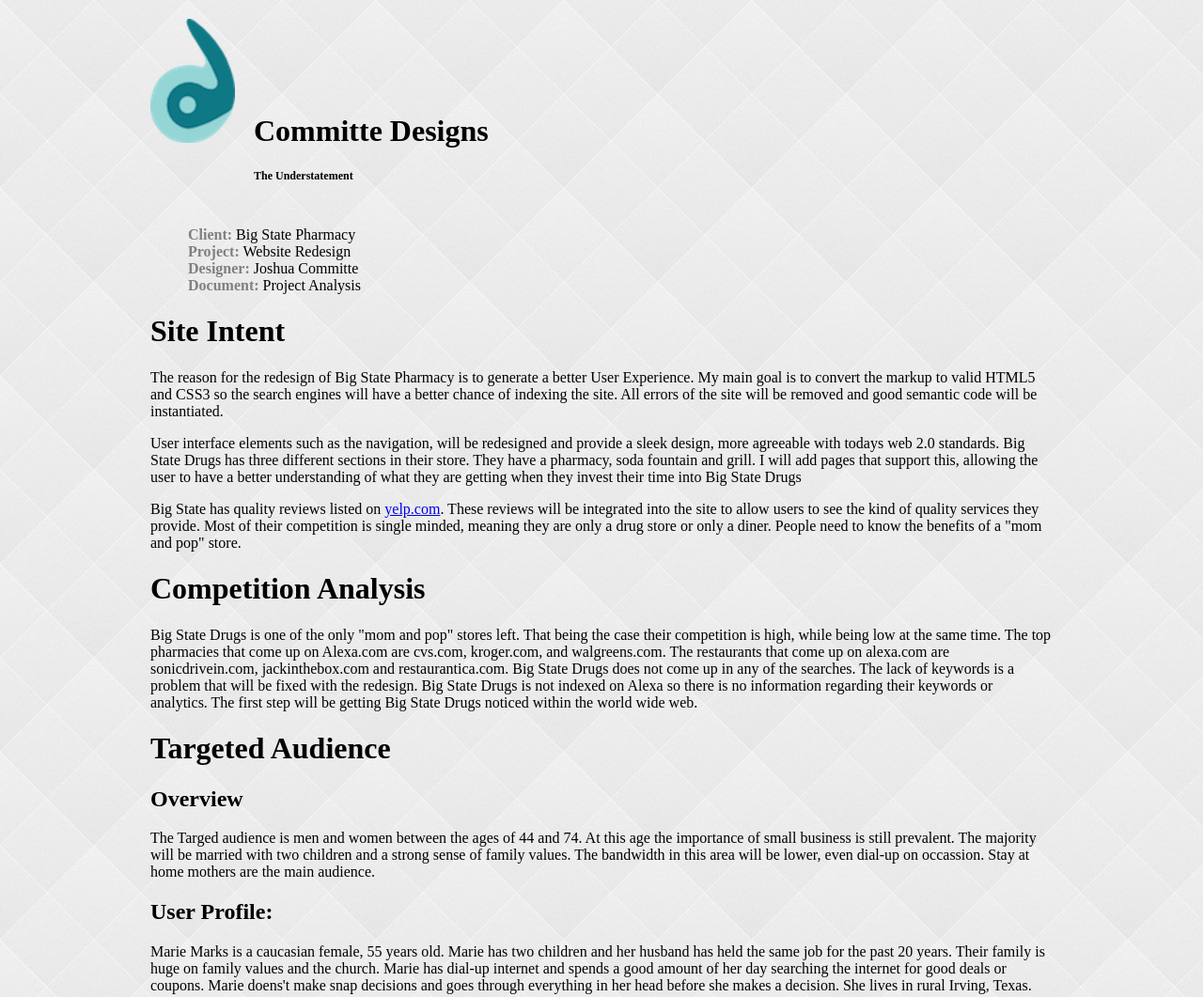
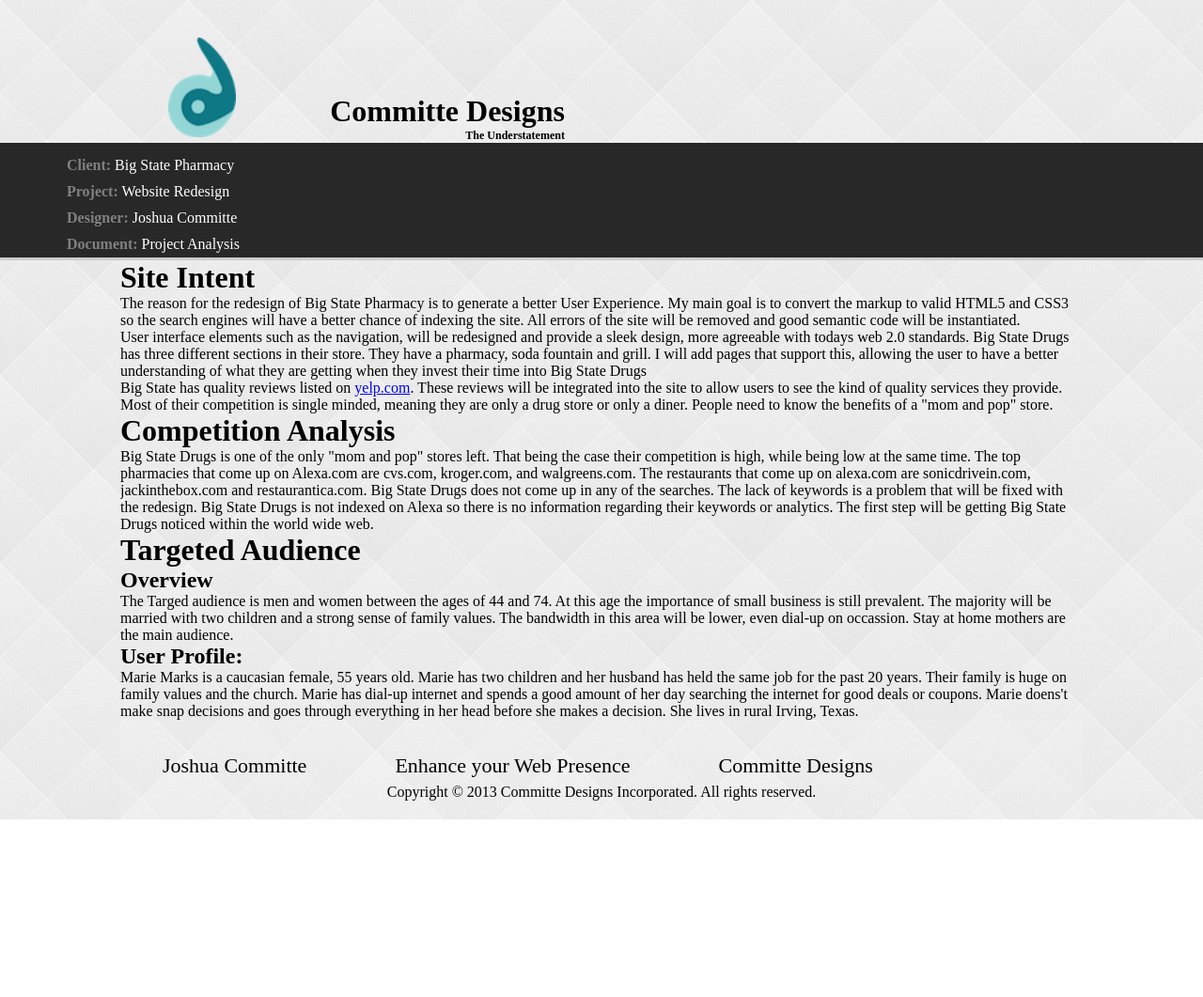
Before and after one commit to jocommitte/1303WSPSite, a plain HTML site: page activities/projectAnalysis.html in a window 1280 px wide. Shown: the top 1061 px of the page at 94% size. After the commit the page ends 872 px from the top, so only its background shows below. Drawn offline with Linux system fonts and the light colour scheme.

Commit message:
project analysis 5:07pm

```diff
--- a/activities/css/main.css
+++ b/activities/css/main.css
@@ -20,7 +20,9 @@
 #logo {
 	float: left;
 	margin-right: 20px;
-	padding: 20px 0 15px;
+	margin-top:100px;
+
+
 }
 .logo_img {
 	overflow: hidden;
@@ -29,11 +31,13 @@
 #brand_name {
 	float: left;
 	text-align: left;
-	margin-top: 100px;
+	margin-top: 0px;
 }
 #brand_name > h2 {
 	font-size: 12px;
 	margin-bottom:30px;
+	padding-bottom:50px;
+	clear:both;
 }
 #wrapper {
 	width: 960px;
@@ -59,6 +63,7 @@
 	height: auto;
 	margin: 0 auto;
 	padding-top: 40px;
+	padding-bottom:20px;
 	background-color: rgba(250, 250, 250, .1);
 }
 
--- a/activities/main.css
+++ b/activities/main.css
@@ -1,9 +1,17 @@
+
+
+* {
+	margin:0;
+	padding:0;
+}
 body {
 	margin: 0;
 	padding: 0;
 	width:100%;
 	background: url('images/diamond2.png') top left;
 	height: 100%;
+		background-color:rgba(255, 255, 255, .3);
+
 }
 header {
 	width: 100%;
@@ -11,36 +19,55 @@
 	padding: 0;
 }
 .universal_wrap {
-	width: 960px;
+	width: 80%;
 	margin: 0 auto;
 	overflow: hidden;
-	text-align: center;
 }
 
 #logo {
 	float: left;
-	margin-right: 20px;
-	padding: 20px 0 15px;
+	margin-right:-.5em;
+	margin-top:40px;
+
+
 }
 .logo_img {
 	overflow: hidden;
-	width: 90px;
+	width: 40%;
+
 }
 #brand_name {
 	float: left;
-	text-align: left;
+	text-align: right;
 	margin-top: 100px;
 }
 #brand_name > h2 {
 	font-size: 12px;
-	margin-bottom:30px;
+
 }
 #wrapper {
-	width: 960px;
+	width: 90%;
 	margin:0 auto;
+	overflow:hidden;
 }
-section > ul {
+.info{
+	margin: 0;
+	width: 100%;
+	height: 100%;
+	background-color: #282828;
+	border-bottom: 3px solid #cccccc;
+	padding-top: 10px;
+	padding-left: 1em;
+}
+.info > ul {
 	list-style-type: none;
+	margin-left:50px;
+	color:white;
+
+
+}
+.info >ul>li {
+	padding:5px;
 }
 b {
 	color: gray;
@@ -59,6 +86,7 @@
 	height: auto;
 	margin: 0 auto;
 	padding-top: 40px;
+	padding-bottom:20px;
 	background-color: rgba(250, 250, 250, .1);
 }
 
--- a/activities/projectAnalysis.html
+++ b/activities/projectAnalysis.html
@@ -15,15 +15,18 @@
 			        	<h2>The Understatement</h2>
 			        </div>
 			  </div>
-			</header>
-			<section>
+		 	</header>
+		 </div>
+			<div class="info">
 				<ul>
 					<li><b>Client:</b> Big State Pharmacy</li>
 					<li><b>Project:</b> Website Redesign</li>
 					<li><b>Designer:</b> Joshua Committe</li>
 					<li><b>Document:</b> Project Analysis</li>
 				</ul>
-			</section>
+
+			</div>
+			<div class="universal_wrap">
 			<div id="intent">
 				<h1>Site Intent</h1>
 				<p>The reason for the redesign of Big State Pharmacy is to generate a better User Experience.  My main goal is to convert the markup to valid HTML5 and CSS3 so the search engines will have a better chance of indexing the site.  All errors of the site will be removed and good semantic code will be instantiated.</p>
@@ -42,7 +45,6 @@
 				<p>Marie Marks is a caucasian female, 55 years old. Marie has two children and her husband has held the same job for the past 20 years.  Their family is huge on family values and the church.  Marie has dial-up internet and spends a good amount of her day searching the internet for good deals or coupons. Marie doens't make snap decisions and goes through everything in her head before she makes a decision.  She lives in rural Irving, Texas.</p>
 			</div>
 			<footer>
-	       <div class="universal_wrap">
 		        	<ul class="footer_ul">
 			           	<li>Joshua Committe</li>
 			           	<li>Enhance your Web Presence</li>
```
